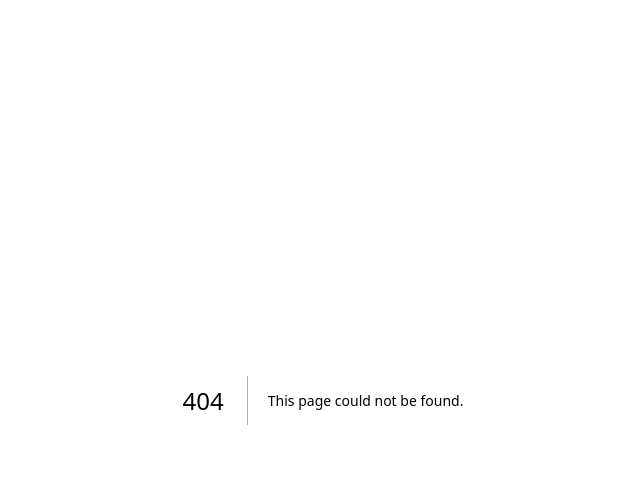
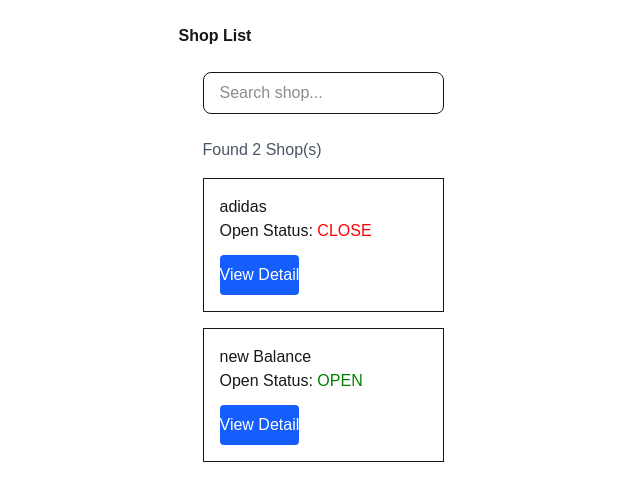
Before and after one commit to Akalotz/Tawan-app, a Next.js app: page /week07 in a window 1280 px wide. Before the commit this address had no page. Shown: the top 484 px of the page, without its empty margins (317-957 px from the left). Built offline with nearby package versions, Linux system fonts and the light colour scheme.

Commit message:
week07 commit

```diff
--- /dev/null
+++ b/app/week07/[id]/page.tsx
@@ -0,0 +1,53 @@
+import Link from "next/link";
+import { shops } from "../components/shopitem";
+import Loading from "../components/Loading";
+import { Suspense } from "react";
+
+export default async function  ShopDetail({params}) {
+
+    const {id} = await params;
+
+    const shop = shops.find(
+        item => item.id === Number(id)
+    );
+      const isActive = (act: boolean) => {
+        if (act)
+            return <span style={{ color: "green" }}>OPEN</span>;
+        return <span style={{ color: "red" }}>CLOSE</span>;
+    };
+    return(
+        <>
+        <Suspense fallback={<Loading />}>
+         Shop ID: {id}<div className="w-xl mx-auto p-6">
+      <h1 className="text-3xl font-bold">
+        Shop Detail
+      </h1>
+
+      <div
+        key= {shop.id}
+        className="border rounded-lg p-4 m-4"
+      >
+        <p className="mt-4 font-semibold">
+          ID:{shop.id}
+        </p>
+        <p className="my-4">
+          Title:{shop.title}
+        </p>
+        <p className="my-4">
+          Status:{isActive(shop.openStatus)}
+        </p>
+      </div>
+
+      <Link
+        href="/week07"
+        className="bg-gray-600 text-white px-4 py-2 rounded"
+      >Back</Link>
+
+    </div>
+        </Suspense>
+
+
+        </>
+    );
+
+}
--- /dev/null
+++ b/app/week07/components/Loading.tsx
@@ -0,0 +1,9 @@
+export default function Loading() {
+  // Return your custom skeleton or spinner component
+  return (
+    <div className="flex items-center justify-center min-h-screen">
+      <div className="animate-spin rounded-full h-12 w-12 border-t-2 border-b-2 border-blue-500"></div>
+      <p className="ml-3 text-lg font-semibold">Loading...</p>
+    </div>
+  );
+}
--- /dev/null
+++ b/app/week07/components/ShopList.tsx
@@ -0,0 +1,65 @@
+"use client";
+
+import { useState } from "react";
+import Link from "next/link";
+
+export default function ShopList ({ data }){
+
+    const [keyword,setKeyword] = useState("");
+
+    const filterShops = data.filter(
+        (item) => {
+            const searchText = keyword.toLowerCase();
+            return item.title.toLowerCase().includes(searchText)
+
+        }
+    );
+     const isActive = (act: boolean) => {
+        if (act)
+            return <span style={{ color: "green" }}>OPEN</span>;
+        return <span style={{ color: "red" }}>CLOSE</span>;
+    };
+    return (
+        <div className="max-w-3sl ma-auto p-6">
+
+        {/* Search */}
+        <div className="mb-6">
+
+        <input
+          type="text"
+          value={keyword}
+          onChange={(e) =>
+            setKeyword(e.target.value)
+          }
+          placeholder="Search shop..."
+          className="w-full border rounded-lg px-4 py-2 focus:outline-none focus:ring-2 focus:ring-blue-500"
+        />
+        </div>
+
+            <div className="mb-4 text-gray-600">
+                Found {filterShops.length} Shop(s)
+            </div>
+            <div className="space-y-4">
+                 {
+                        filterShops.map(shops => (
+                            <div key={shops.id} className="border rounded-ig p-4">
+                                <h2 className="fot-semiboid">
+                                    {shops.title}
+                                </h2>
+                                <p>Open Status: {isActive(shops.openStatus)}</p>
+                                <Link
+                                href = {`/week07/${shops.id}`}
+                                className="inline-block mt-3 bg-blue-600 text-white px4 py-2 rounded"
+                                >
+                                View Detail
+                                </Link>
+                            </div>
+                        ))
+                 }
+            </div>
+
+        </div>
+    );
+
+
+}
--- /dev/null
+++ b/app/week07/components/shopitem.tsx
@@ -0,0 +1,16 @@
+
+export const shops = [
+    {
+        id: 1,
+        title: "adidas",
+        location: { lat: 100, long: 100},
+        openStatus: false
+    },
+    {
+        id: 2,
+        title: "new Balance",
+        location: {lat: 105, long: 109},
+        openStatus: true
+    },
+
+];
--- /dev/null
+++ b/app/week07/page.tsx
@@ -0,0 +1,30 @@
+import { Suspense } from "react";
+import { shops } from "./components/shopitem";
+import Loading from "./components/Loading";
+import ShopList from "./components/ShopList";
+
+export default function ShopPage () {
+
+    return (
+        <div className="max-w-3xl mx-auto mt-6">
+
+
+        <h1 className="test-3xl font-bold">
+            Shop List
+        </h1>
+
+        <Suspense fallback={<Loading />}>
+
+        <ShopList data={shops} />
+
+
+        </Suspense>
+        </div>
+
+
+
+
+    );
+
+
+}
```
